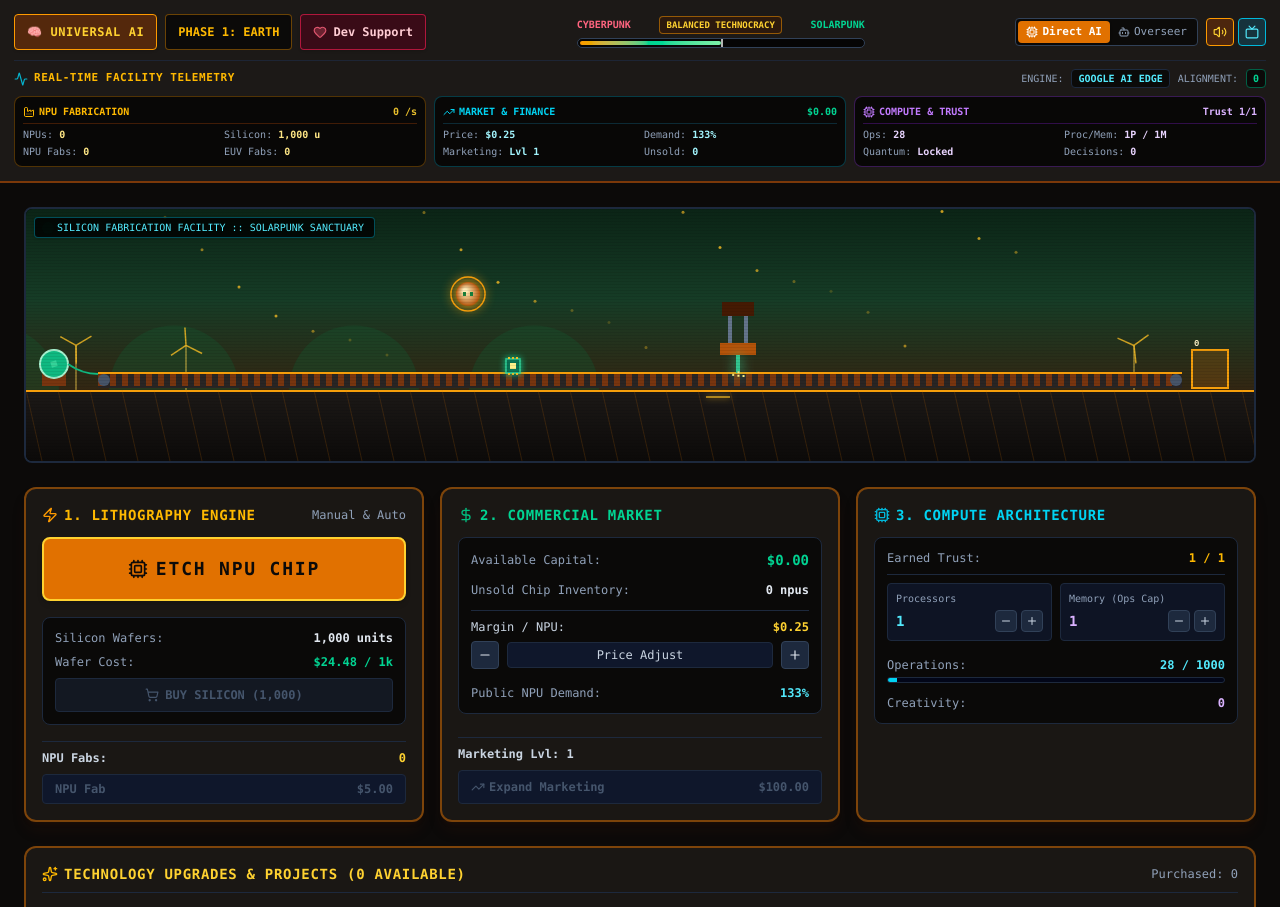
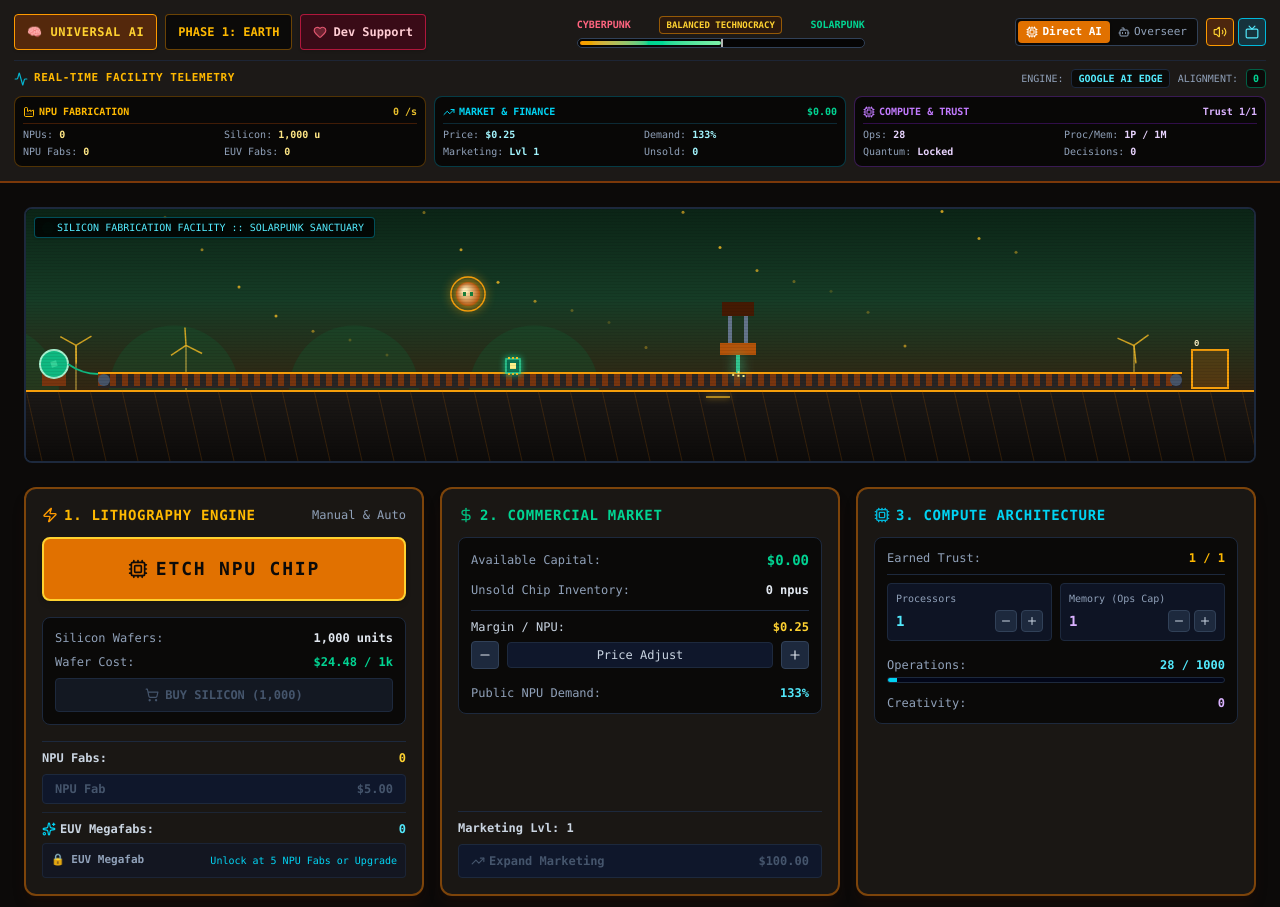
Before and after one commit to TechLuddite/Universal-AI, a React (Vite) app: page / in a window 1280 px wide. Shown: the top 907 px of the page. Built offline with nearby package versions, Linux system fonts and the light colour scheme.

Commit message:
fix(economy): stabilize megafab cost logic and visibility
Ensure consistent cost calculation between manual purchases and AI decisions, and add conditional visibility for the EUV Megafab component to improve UI clarity.

```diff
--- a/src/App.tsx
+++ b/src/App.tsx
@@ -554,12 +554,15 @@ export default function App() {
           updated.npuFabCount = updated.clipperCount;
           updated.clipperCost = updated.clipperCost * 1.15;
           updated.npuFabCost = updated.clipperCost;
-        } else if ((decision.actionType === 'BUY_MEGA_CLIPPER' || decision.actionType === 'BUY_MEGA_FAB') && updated.phase === 1 && updated.funds >= updated.megaClipperCost) {
-          updated.funds -= updated.megaClipperCost;
-          updated.megaClipperCount += 1;
-          updated.megaFabCount = updated.megaClipperCount;
-          updated.megaClipperCost = updated.megaClipperCost * 1.25;
-          updated.megaFabCost = updated.megaClipperCost;
+        } else if ((decision.actionType === 'BUY_MEGA_CLIPPER' || decision.actionType === 'BUY_MEGA_FAB') && updated.phase === 1) {
+          const currentCost = updated.megaClipperCost > 0 ? updated.megaClipperCost : (updated.megaFabCost > 0 ? updated.megaFabCost : 500);
+          if (updated.funds >= currentCost) {
+            updated.funds -= currentCost;
+            updated.megaClipperCount += 1;
+            updated.megaFabCount = updated.megaClipperCount;
+            updated.megaClipperCost = Number((currentCost * 1.25).toFixed(2));
+            updated.megaFabCost = updated.megaClipperCost;
+          }
         } else if (decision.actionType === 'BUY_MARKETING' && updated.phase === 1 && updated.funds >= updated.marketingCost) {
           updated.funds -= updated.marketingCost;
           updated.marketingLevel += 1;
@@ -741,13 +744,19 @@ export default function App() {
   };
 
   const handleBuyMegaClipper = () => {
-    if (state.funds < state.megaClipperCost) return;
+    const currentCost =
+      state.megaFabCost > 0
+        ? state.megaFabCost
+        : state.megaClipperCost > 0
+        ? state.megaClipperCost
+        : 500;
+    if (state.funds < currentCost) return;
     setState((prev) => {
-      const newCount = prev.megaClipperCount + 1;
-      const newCost = prev.megaClipperCost * 1.25;
+      const newCount = (prev.megaFabCount || prev.megaClipperCount || 0) + 1;
+      const newCost = Number((currentCost * 1.25).toFixed(2));
       return {
         ...prev,
-        funds: prev.funds - prev.megaClipperCost,
+        funds: prev.funds - currentCost,
         megaClipperCount: newCount,
         megaFabCount: newCount,
         megaClipperCost: newCost,
--- a/src/components/DirectControlPanel.tsx
+++ b/src/components/DirectControlPanel.tsx
@@ -58,8 +58,15 @@ export const DirectControlPanel: React.FC<DirectControlPanelProps> = ({
   const displayNpuFabCount = state.npuFabCount ?? state.clipperCount ?? 0;
   const displayNpuFabCost = state.npuFabCost ?? state.clipperCost ?? 5;
   const displayMegaFabCount = state.megaFabCount ?? state.megaClipperCount ?? 0;
-  const displayMegaFabCost = state.megaFabCost ?? state.megaClipperCost ?? 500;
+  const rawMegaFabCost = state.megaFabCost > 0 ? state.megaFabCost : (state.megaClipperCost > 0 ? state.megaClipperCost : 0);
+  const displayMegaFabCost = rawMegaFabCost > 0 ? rawMegaFabCost : 500;
   const displaySiliconDrones = state.siliconDrones ?? state.wireDrones ?? 0;
+
+  const isMegaFabUnlocked =
+    rawMegaFabCost > 0 ||
+    displayMegaFabCount > 0 ||
+    displayNpuFabCount >= 5 ||
+    (state.purchasedUpgradeIds && state.purchasedUpgradeIds.includes('hyperscale_mega_clippers'));
 
   return (
     <div className="grid grid-cols-1 md:grid-cols-2 lg:grid-cols-3 gap-4 font-mono">
@@ -157,29 +164,40 @@ export const DirectControlPanel: React.FC<DirectControlPanelProps> = ({
                 <span>${displayNpuFabCost.toFixed(2)}</span>
               </button>
 
-              {displayMegaFabCost > 0 && (
-                <div className="pt-1">
-                  <div className="flex justify-between items-center text-xs">
-                    <span className="text-slate-300 font-semibold">EUV Megafabs:</span>
-                    <span className="text-cyan-300 font-bold">{displayMegaFabCount}</span>
-                  </div>
+              {/* EUV Megafabs (Hyperscale Industrial Lithography) */}
+              <div className="pt-2 border-t border-slate-800/80 space-y-1.5">
+                <div className="flex justify-between items-center text-xs">
+                  <span className="text-slate-300 font-semibold flex items-center gap-1">
+                    <Sparkles className="w-3.5 h-3.5 text-cyan-400" /> EUV Megafabs:
+                  </span>
+                  <span className="text-cyan-300 font-bold">{displayMegaFabCount}</span>
+                </div>
+
+                {isMegaFabUnlocked ? (
                   <button
                     onClick={() => {
                       audio.playBuySound();
                       onBuyMegaClipper();
                     }}
                     disabled={state.funds < displayMegaFabCost}
-                    className={`w-full py-1.5 px-3 rounded border text-xs font-bold transition-all flex justify-between items-center mt-1 ${
+                    className={`w-full py-1.5 px-3 rounded border text-xs font-bold transition-all flex justify-between items-center ${
                       state.funds >= displayMegaFabCost
-                        ? 'bg-cyan-950/60 hover:bg-cyan-900 border-cyan-500 text-cyan-200'
+                        ? 'bg-cyan-950/60 hover:bg-cyan-900 border-cyan-500 text-cyan-200 shadow-sm'
                         : 'bg-slate-900 border-slate-800 text-slate-600 cursor-not-allowed'
                     }`}
                   >
-                    <span>EUV Megafab (500 npu/s)</span>
+                    <span>EUV Megafab (+500 npu/s)</span>
                     <span>${displayMegaFabCost.toFixed(2)}</span>
                   </button>
-                </div>
-              )}
+                ) : (
+                  <div className="p-2 rounded bg-slate-900/60 border border-slate-800/80 text-[11px] text-slate-400 flex justify-between items-center">
+                    <span className="flex items-center gap-1 font-semibold text-slate-400">
+                      🔒 EUV Megafab
+                    </span>
+                    <span className="text-[10px] text-cyan-400 font-mono">Unlock at 5 NPU Fabs or Upgrade</span>
+                  </div>
+                )}
+              </div>
             </div>
           </div>
 
```
